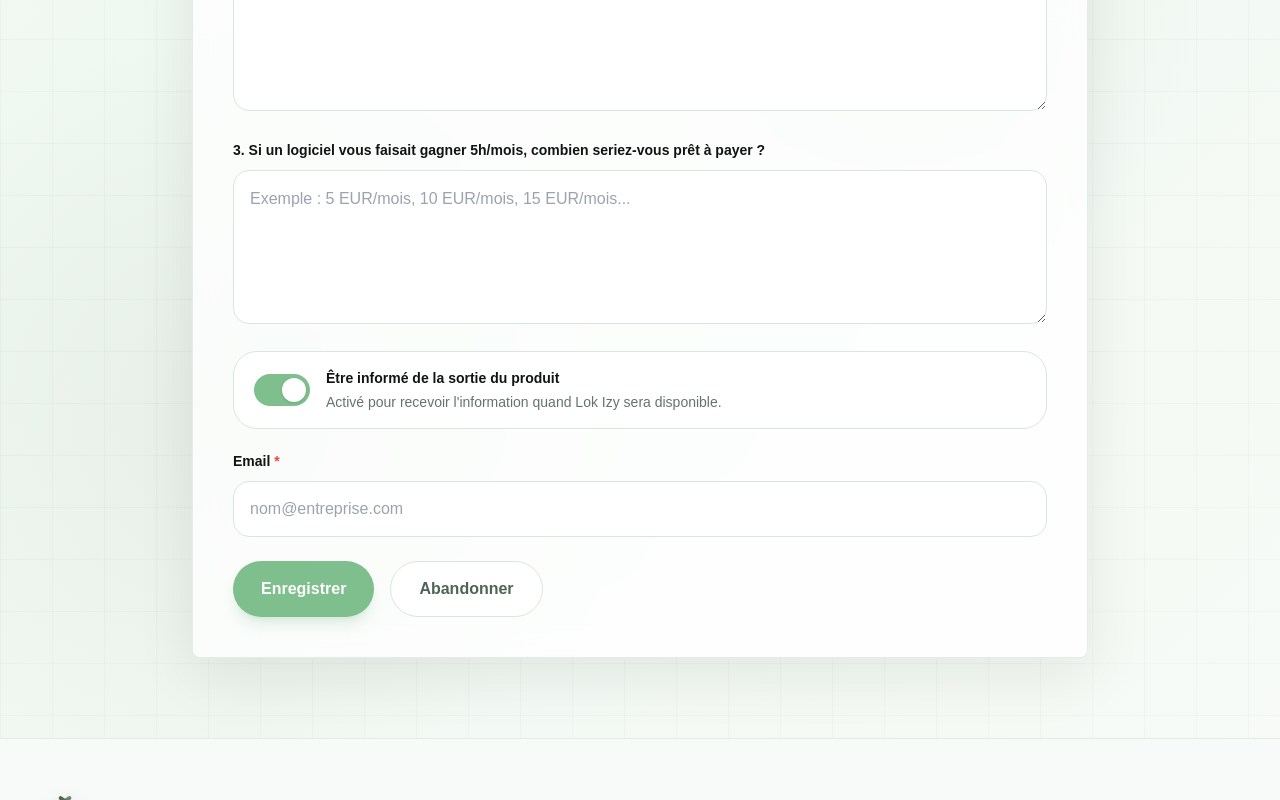
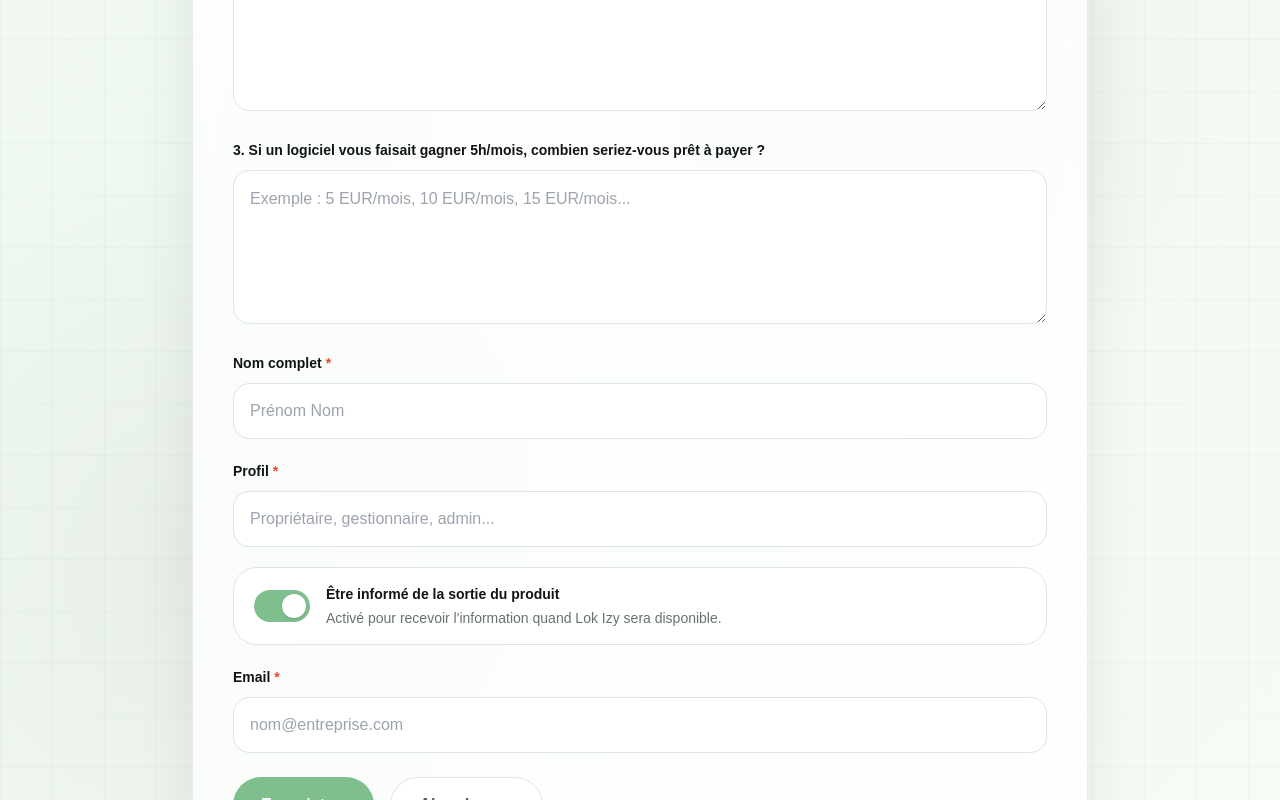
Before and after one commit to zozo01220/LokIzy.Website, a Next.js app: page /survey in a window 1280 px wide. Shown: the part 793-1593 px from the top of the page. Built offline with nearby package versions, Linux system fonts and the light colour scheme; no server answers.

Commit message:
Update survey form3

```diff
--- a/components/SurveyForm.tsx
+++ b/components/SurveyForm.tsx
@@ -7,6 +7,8 @@ import { SURVEY_ENDPOINT, SURVEY_MODE } from "@/lib/app-config";
 const CANCEL_URL = "https://lokizy-web.vercel.app/";
 
 type SurveyFormValues = {
+  fullName: string;
+  profile: string;
   email: string;
   surveyPain: string;
   surveyFeature: string;
@@ -23,6 +25,8 @@ type SubmissionState =
   | { type: "error"; message: string };
 
 const initialValues: SurveyFormValues = {
+  fullName: "",
+  profile: "",
   email: "",
   surveyPain: "",
   surveyFeature: "",
@@ -51,12 +55,18 @@ export default function SurveyForm() {
   function validateForm(input: SurveyFormValues) {
     const nextErrors: SurveyErrors = {};
 
-    if (input.notifyOnLaunch) {
+    if (!input.fullName.trim()) {
+      nextErrors.fullName = "Le nom complet est requis.";
+    }
+
+    if (!input.profile.trim()) {
+      nextErrors.profile = "Le profil est requis.";
+    }
+
     if (!input.email.trim()) {
       nextErrors.email = "L'email est requis.";
     } else if (!emailPattern.test(input.email.trim())) {
       nextErrors.email = "Entrez une adresse email valide.";
-      }
     }
 
     return nextErrors;
@@ -64,7 +74,9 @@ export default function SurveyForm() {
 
   function buildPayload(input: SurveyFormValues) {
     return {
-      ...(input.notifyOnLaunch ? { email: input.email.trim() } : {}),
+      fullName: input.fullName.trim(),
+      profile: input.profile.trim(),
+      email: input.email.trim(),
       surveyPain: input.surveyPain.trim(),
       surveyFeature: input.surveyFeature.trim(),
       surveyPrice: input.surveyPrice.trim(),
@@ -186,6 +198,30 @@ export default function SurveyForm() {
             />
 
             <div className="sm:col-span-2">
+              <FormField
+                id="fullName"
+                label="Nom complet"
+                required
+                value={values.fullName}
+                error={errors.fullName}
+                onChange={(value) => updateField("fullName", value)}
+                placeholder="Prénom Nom"
+              />
+            </div>
+
+            <div className="sm:col-span-2">
+              <FormField
+                id="profile"
+                label="Profil"
+                required
+                value={values.profile}
+                error={errors.profile}
+                onChange={(value) => updateField("profile", value)}
+                placeholder="Propriétaire, gestionnaire, admin..."
+              />
+            </div>
+
+            <div className="sm:col-span-2">
               <div className="flex items-center gap-4 rounded-3xl border border-[#d9e5de] bg-white px-5 py-4">
                 <button
                   type="button"
@@ -221,7 +257,6 @@ export default function SurveyForm() {
               </div>
             </div>
 
-            {values.notifyOnLaunch ? (
             <div className="sm:col-span-2">
               <FormField
                 id="email"
@@ -234,7 +269,6 @@ export default function SurveyForm() {
                 placeholder="nom@entreprise.com"
               />
             </div>
-            ) : null}
           </div>
 
           <div className="flex flex-col gap-4 sm:flex-row">
```
Lines whose indentation alone changed are shown as unchanged.
